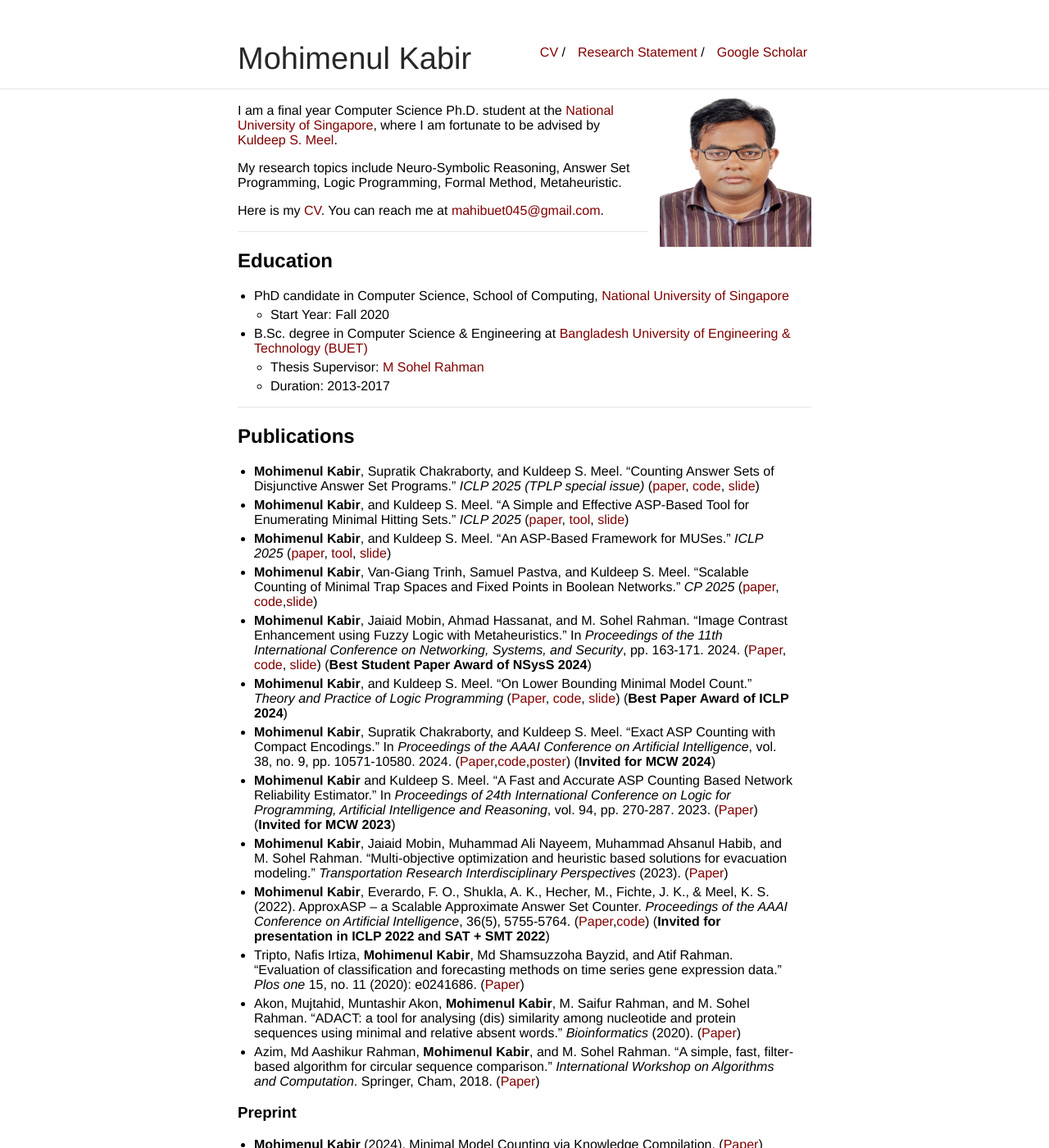
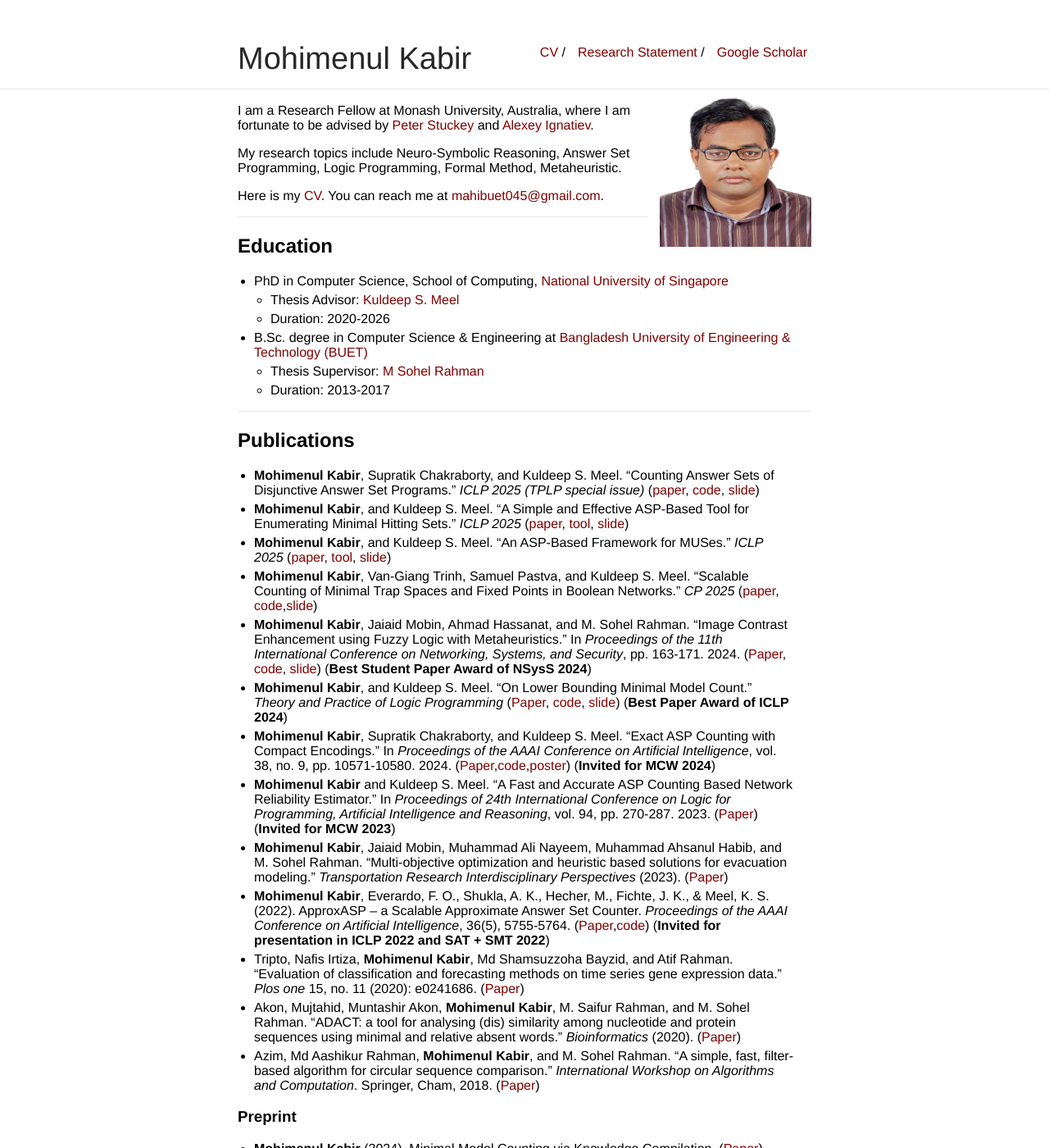
Before and after one commit to mahi045/mahi045.github.io, a Jekyll site: the page built from index.md, in a window 1280 px wide and 1400 px high. Shown: the whole window at 82% size. Built offline with Jekyll 4.4.1, drawn with Linux system fonts in a browser that asks for light colours; some of the changed text lies outside the part shown.

Commit message:
recent status

```diff
--- a/index.md
+++ b/index.md
@@ -5,7 +5,7 @@ layout: default
 
 <img class="profile-picture" src="mahi.jpg" height="45" width="38">
 
-I am a final year Computer Science Ph.D. student at the [National University of Singapore](https://www.comp.nus.edu.sg), where I am fortunate to be advised by [Kuldeep S. Meel](https://www.cs.toronto.edu/~meel/).
+I am a Research Fellow at Monash University, Australia, where I am fortunate to be advised by [Peter Stuckey](https://research.monash.edu/en/persons/peter-stuckey/) and [Alexey Ignatiev](https://alexeyignatiev.github.io/).
 
 My research topics include Neuro-Symbolic Reasoning, Answer Set Programming, Logic Programming, Formal Method, Metaheuristic.
 
@@ -17,8 +17,9 @@ Here is my [CV](CV.pdf). You can reach me at [mahibuet045@gmail.com](mailto:mahi
 ---
 
 ## Education
-- PhD candidate in Computer Science, School of Computing, [National University of Singapore](https://www.nus.edu.sg/)
-    - Start Year: Fall 2020
+- PhD in Computer Science, School of Computing, [National University of Singapore](https://www.nus.edu.sg/)
+    - Thesis Advisor: [Kuldeep S. Meel](https://www.cs.toronto.edu/~meel/)
+    - Duration: 2020-2026
 
 -  B.Sc. degree in Computer Science & Engineering at [Bangladesh University of Engineering & Technology (BUET)](https://www.buet.ac.bd/web/)
     - Thesis Supervisor: [M Sohel Rahman](https://scholar.google.com/citations?user=IUwFD9gAAAAJ&hl=en)
@@ -46,7 +47,3 @@ Here is my [CV](CV.pdf). You can reach me at [mahibuet045@gmail.com](mailto:mahi
 - **Mohimenul Kabir** (2024). Minimal Model Counting via Knowledge Compilation. ([Paper](https://arxiv.org/abs/2409.10170))
 
 ----
-
-## Research Group
-
-I work in the [Meel Research Group](https://meelgroup.github.io/). We are situated in NUS and the [University of Toronto](https://www.utoronto.ca/).
```
